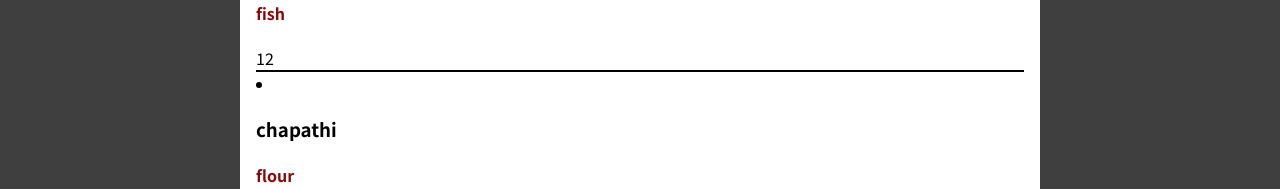
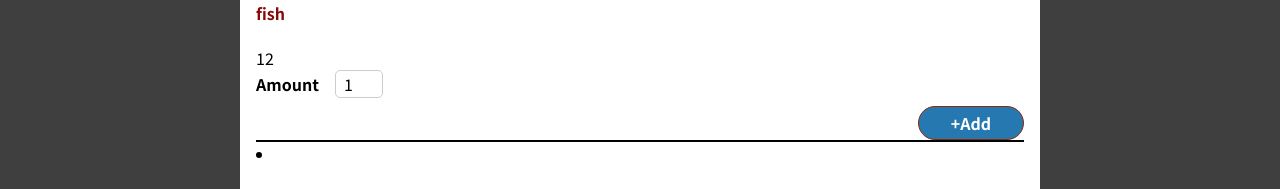
Before and after one commit to Sadvika7reddy/01-starting-setup, a React (Create React App) app: page / in a window 1280 px wide. Shown: the part 568-757 px from the top of the page. Built offline with nearby package versions, Linux system fonts and the light colour scheme.

Commit message:
Adding a Form

```diff
--- /dev/null
+++ b/src/components/LayOut/Form.js
@@ -0,0 +1,20 @@
+import { Fragment } from 'react';
+import classes from './Form.module.css'
+import Input from '../UI/Input';
+const Form=(props)=>{
+    return(
+        <form className={classes.form}>
+            <Input label='Amount' input={{
+                id:'amount',
+                min:'1',
+                max:'2',
+                type:'number',
+                defaultValue:'1'
+            }}
+            />
+            <button>+Add</button>
+        </form>
+
+    )
+}
+export default Form;
--- /dev/null
+++ b/src/components/LayOut/Form.module.css
@@ -0,0 +1,19 @@
+.form{
+    text-align: right;
+}
+.form button {
+    font: inherit;
+    cursor: pointer;
+    background-color: #2679b0;
+    border: 1px solid #8a2b06;
+    color: white;
+    padding: 0.25rem 2rem;
+    border-radius: 20px;
+    font-weight: bold;
+  }
+
+  .form button:hover,
+  .form button:active {
+    background-color: #031a64;
+    border-color: #641e03;
+  }
--- a/src/components/LayOut/List.js
+++ b/src/components/LayOut/List.js
@@ -1,4 +1,6 @@
 import classes from './List.module.css';
+import { Fragment } from 'react';
+import Form from './Form';
 let DummyItems=[
     {
         id:"s1",
@@ -21,9 +23,11 @@
 ]
 const List=(props)=>{
     let mapList=DummyItems.map(item=><li className={classes.p}><h3>{item.name}</h3>
-    <h4>{item.items}</h4>{item.amount}</li>)
+    <h4>{item.items}</h4>{item.amount}<Form/></li>)
     return(
+    <Fragment>
         <div className={classes.list}>{mapList}</div>
+    </Fragment>
     )
 
 }
--- /dev/null
+++ b/src/components/UI/Input.js
@@ -0,0 +1,10 @@
+import classes from './Input.module.css';
+const Input=(props)=>{
+    return(
+        <div className={classes.input}>
+            <label htmlFor={props.input.id}>{props.label }</label>
+            <input {...props.input}/>
+        </div>
+    )
+}
+export default Input;
--- /dev/null
+++ b/src/components/UI/Input.module.css
@@ -0,0 +1,18 @@
+.input {
+    display: flex;
+    align-items: center;
+    margin-bottom: 0.5rem;
+  }
+
+  .input label {
+    font-weight: bold;
+    margin-right: 1rem;
+  }
+
+  .input input {
+    width: 3rem;
+    border-radius: 5px;
+    border: 1px solid #ccc;
+    font: inherit;
+    padding-left: 0.5rem;
+  }
```
